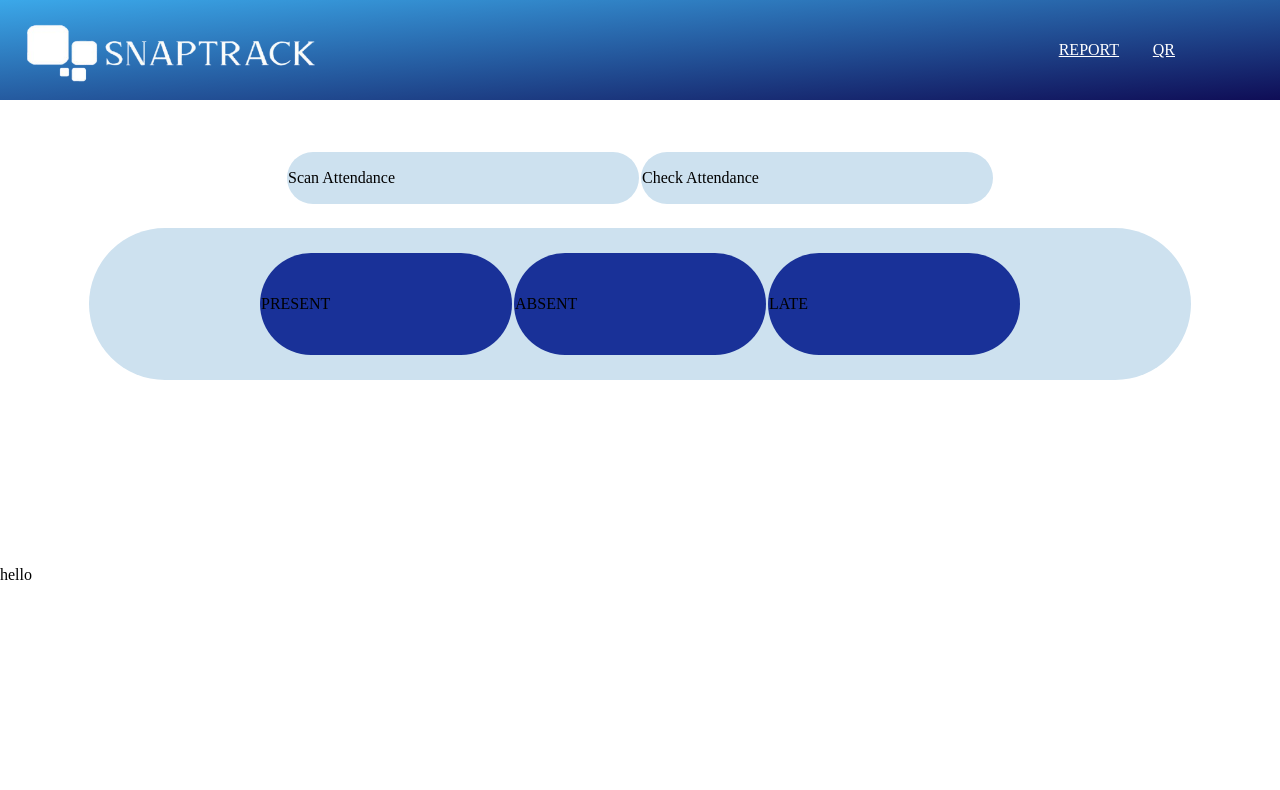
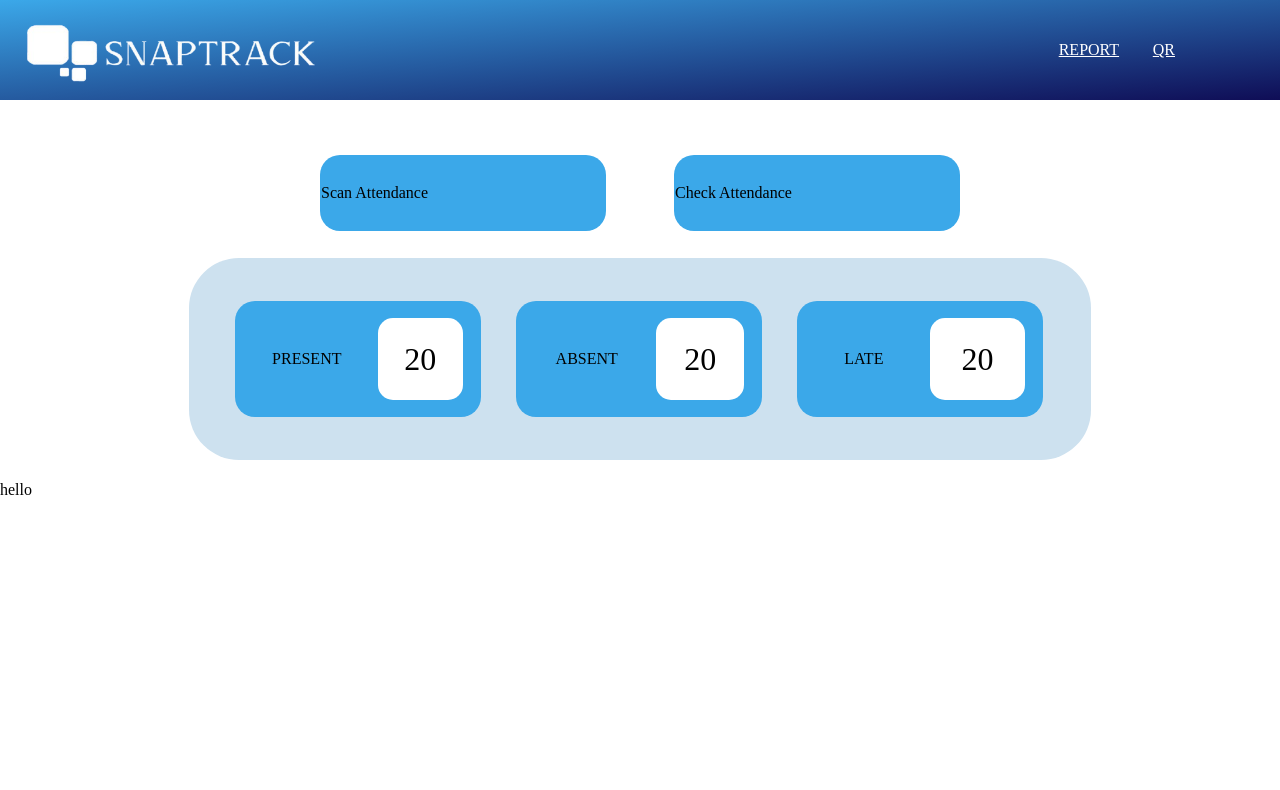
Before and after one commit to parsaljndrn/SnapTrack, a Python web app: template SE/template/facilitator.html in a window 1280 px wide. Shown: the top 790 px of the page. After the commit the page ends 495 px from the top, so only its background shows below. Run offline with Jinja, Linux system fonts and the light colour scheme; the template is opened without the code that fills it, so the values that code supplies are empty.

Commit message:
frontend-facilitator

```diff
--- a/SE/template/design.css
+++ b/SE/template/design.css
@@ -28,13 +28,12 @@ body{
 }
 
 .upper-body{
-    height: 400px;
+    height: 315px;
 }
 .lower-body{
     display: grid;
     grid-template-columns: 1fr 1fr;
 }
-
 .left-body, .right-body{
     position: absolute;
     height: 100%;
--- a/SE/template/facilitator.html
+++ b/SE/template/facilitator.html
@@ -15,16 +15,47 @@
                 <div class="upper-body">
                     <center><table style="margin-top: 50px; margin-bottom: 20px;">
                         <tr>
-                            <td>Scan Attendance</td>
-                            <td>Check Attendance</td>
+                            <td style="background-color: transparent;"><table style="margin-right: 30px; height: 80px;margin-left: 30px;">
+                                <tr><td style="background-color: #3BA8E9; border-radius: 20px;">Scan Attendance</td></tr>
+                            </table></td>
+                            <td style="background-color: transparent;"><table style="margin-left: 30px; height: 80px; margin-right: 30px;">
+                                <tr><td style="background-color: #3BA8E9; border-radius: 20px;">Check Attendance</td></tr>
+                            </table></td>
                         </tr>
                     </table></center>
                     <center><table>
                         <tr>
-                            <td style="width: 1100px; height: 150px;"><center><table><tr>
-                            <td style="height: 80px; background-color: #193198; width: 250px; margin-top: 5px;">PRESENT</td>
-                            <td style="height: 100px; background-color: #193198; width: 250px;">ABSENT</td>
-                            <td style="height: 100px; background-color: #193198; width: 250px;">LATE</td>
+                            <td style="width: 900px; height: 200px; border-radius: 50px;"><center><table><tr>
+                                <td style="background-color: transparent;"><table style="margin-left: 40px; height: 120px; width: 250px;">
+                                    <tr>
+                                        <td style="background-color: #3BA8E9; border-radius: 20px;">
+                                            <table style="margin-right: 15px;"><tr>
+                                                <td style="background-color: transparent; text-align: center;">PRESENT</td>
+                                                <td style="background-color: white; border-radius: 15px; height: 80px;font-size:xx-large; width: 250px;"><center>20</center></td>
+                                            </tr></table>
+                                        </td>
+                                    </tr>
+                                </table></td>
+                                <td style="background-color: transparent;"><table style="margin-left: 25px; margin-right: 25px; height: 120px; width: 250px;">
+                                    <tr>
+                                        <td style="background-color: #3BA8E9; border-radius: 20px;">
+                                            <table style="margin-right: 15px;"><tr>
+                                                <td style="background-color: transparent; text-align: center;">ABSENT</td>
+                                                <td style="background-color: white; border-radius: 15px; height: 80px;font-size:xx-large; width: 250px;"><center>20</center></td>
+                                            </tr></table>
+                                        </td>
+                                    </tr>
+                                </table></td>
+                                <td style="background-color: transparent;"><table style="margin-right: 40px; height: 120px; width: 250px;">
+                                    <tr>
+                                        <td style="background-color: #3BA8E9; border-radius: 20px;">
+                                            <table style="margin-right: 15px;"><tr>
+                                                <td style="background-color: transparent; text-align: center;">LATE</td>
+                                                <td style="background-color: white; border-radius: 15px; height: 80px;font-size:xx-large; width: 250px;"><center>20</center></td>
+                                            </tr></table>
+                                        </td>
+                                    </tr>
+                                </table></td>
                             </tr></table></center></td>
                         </tr>
                     </table></center>
```
